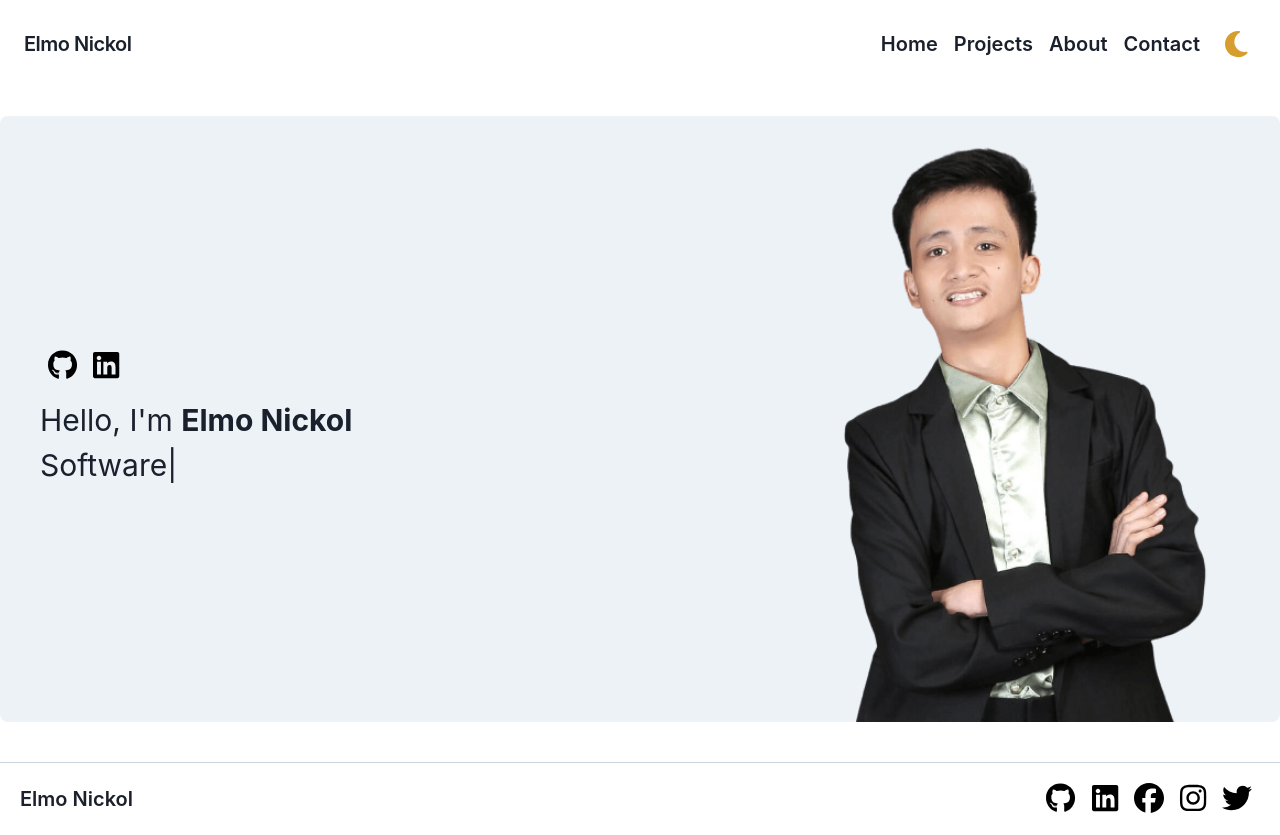
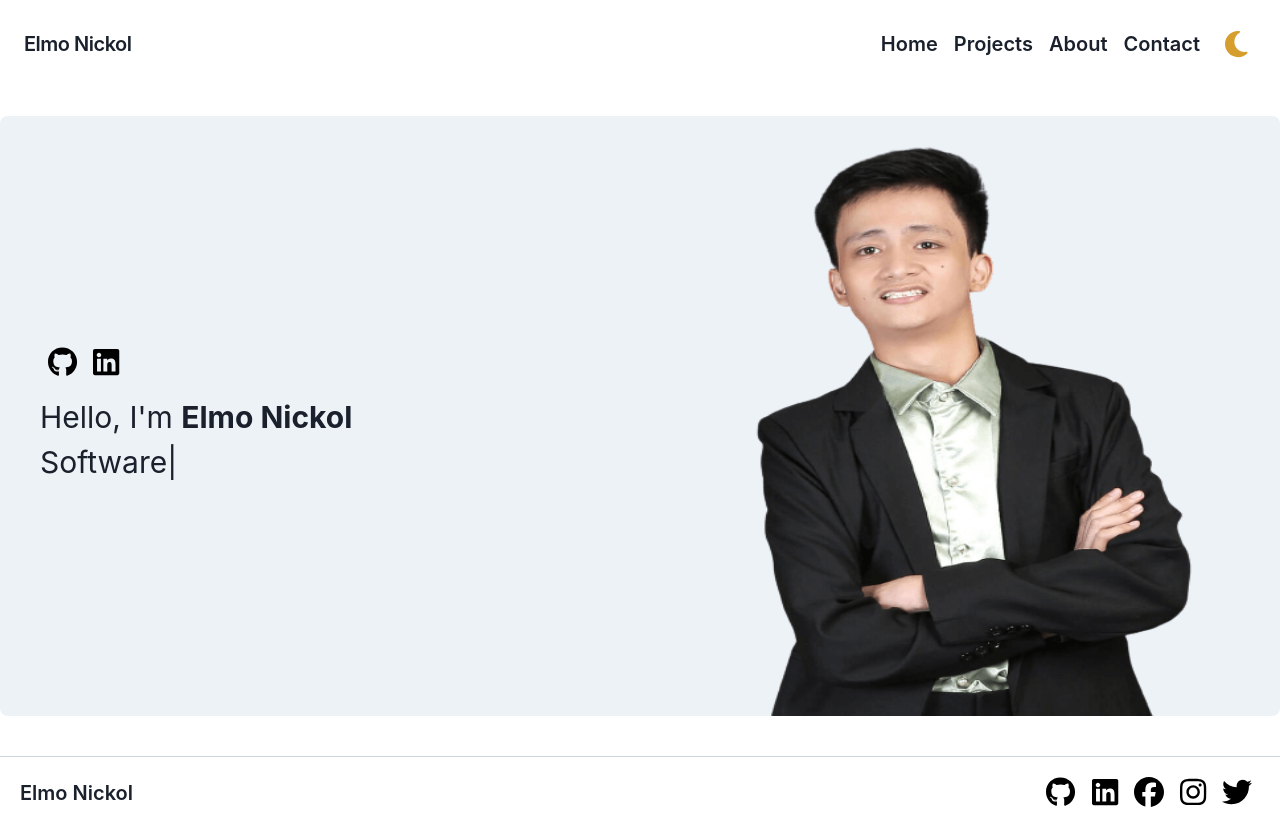
Before and after one commit to elmonickcool/my_portfolio, a Next.js app: page / in a window 1280 px wide. Built offline with nearby package versions, Linux system fonts and the light colour scheme.

Commit message:
image shift to chakra ui

```diff
--- a/src/components/sections/Hero.jsx
+++ b/src/components/sections/Hero.jsx
@@ -1,8 +1,7 @@
 import LinkedinIcon from "../ui/LinkedinIcon";
 import GithubIcon from "../ui/GithubIcon";
 import { TypeAnimation } from "react-type-animation";
-import Image from "next/image";
-import { useColorMode, Box, Flex, Center, VStack, Spacer, Stack, Text } from "@chakra-ui/react";
+import { useColorMode, Box, Flex, Center, VStack, Spacer, Stack, Text, Image } from "@chakra-ui/react";
 
 const Hero = () => {
   const { colorMode } = useColorMode();
@@ -44,7 +43,7 @@ const Hero = () => {
         <Spacer />
         <Stack direction={['column', 'column', 'row']} spacing={8} align={['center', 'center', 'flex-start']} mt={[8, 8, 0]}>
           <Box>
-            <Image src="/hero.png" width={500} height={500} alt="landing image" priority/>
+            <Image src="/hero.png" width={600} height={600} alt="landing image"/>
           </Box>
         </Stack>
       </Flex>
```
